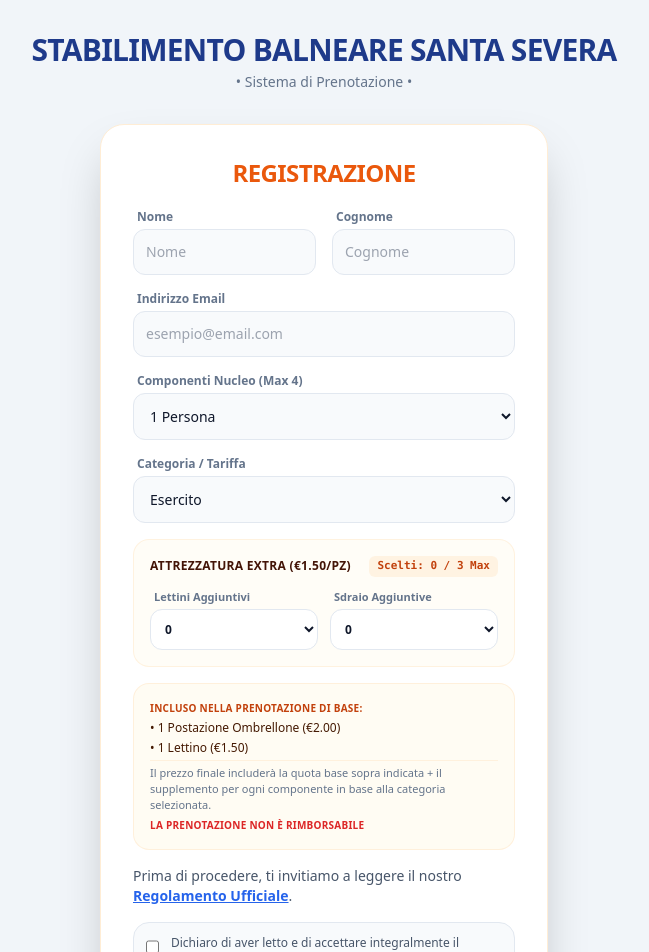
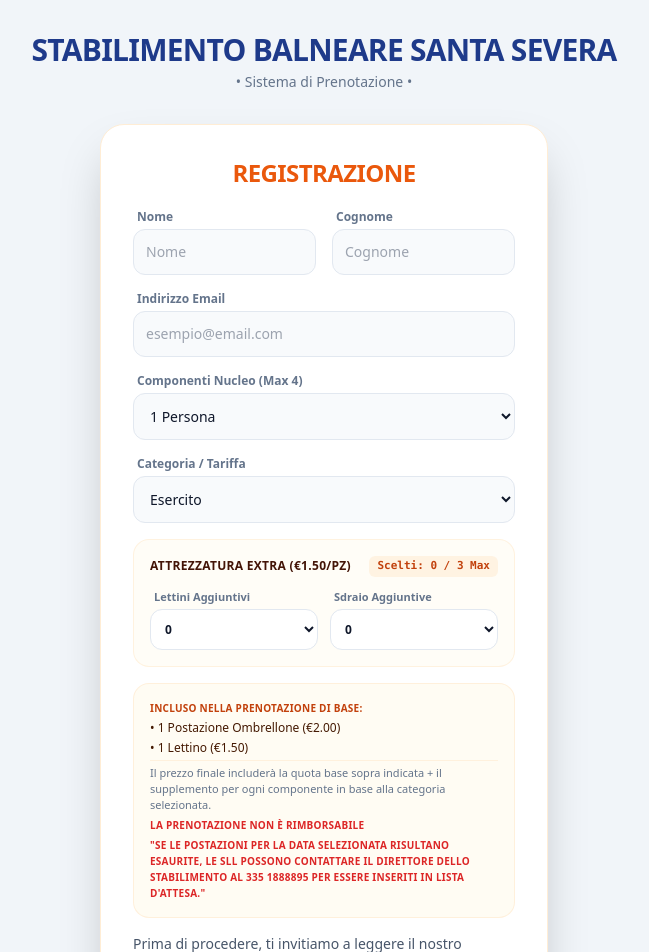
Before and after one commit to feedend/lido-booking, a Next.js app: page / in a window 1280 px wide. Shown: the top 952 px of the page, without its empty margins (316-965 px from the left). Built offline with nearby package versions, Linux system fonts and the light colour scheme.

Commit message:
Update BookingForm.tsx

```diff
--- a/src/components/booking/BookingForm.tsx
+++ b/src/components/booking/BookingForm.tsx
@@ -202,6 +202,7 @@ export default function BookingForm({ onComplete }: { onComplete: (data: UserDat
             Il prezzo finale includerà la quota base sopra indicata + il supplemento per ogni componente in base alla categoria selezionata.
           </p>
           <p className="font-bold uppercase tracking-wide text-[10px] text-red-600 mt-1">La prenotazione NON è rimborsabile</p>
+          <p className="font-bold uppercase tracking-wide text-[10px] text-red-600 mt-1">"Se le postazioni per la data selezionata risultano esaurite, le SLL possono contattare il Direttore dello Stabilimento al 335 1888895 per essere inseriti in lista d'attesa."</p>
         </div>
 
             <div className="mb-4 text-sm text-slate-600">
```
